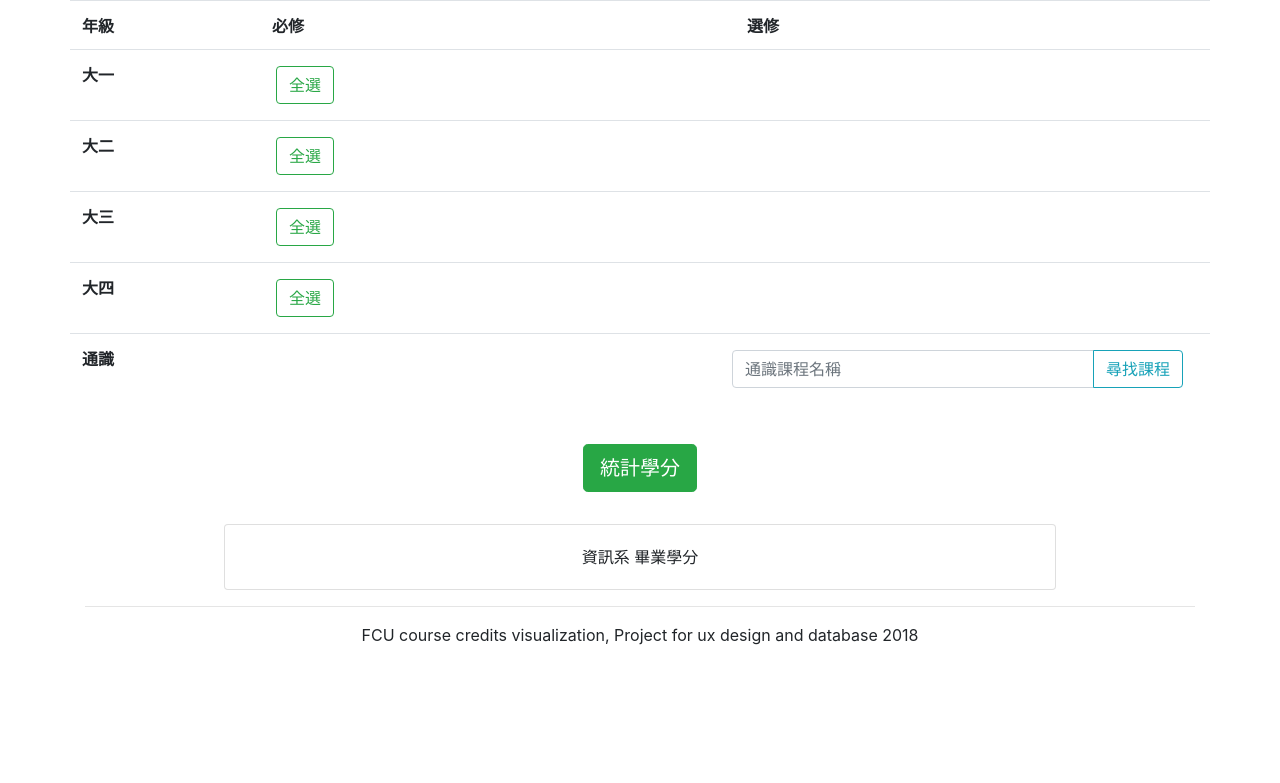
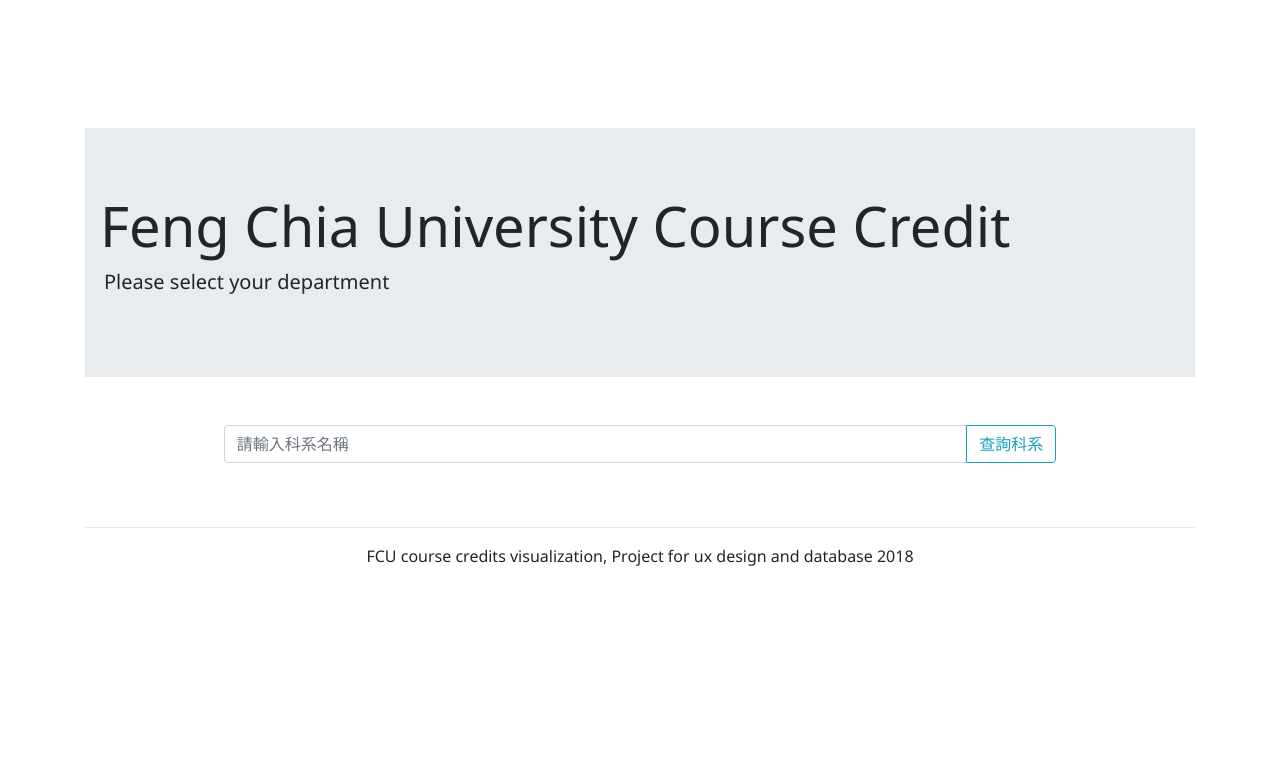
Before and after one commit to david90103/fcu-course-credit, a Flask app: template templates/index.html in a window 1280 px wide. Shown: the top 783 px of the page. Run offline with Flask 2, Linux system fonts and the light colour scheme; the template is opened without the code that fills it, so the values that code supplies are empty; some libraries are stand-ins or nearby versions.

Commit message:
modify index page

```diff
--- a/app.py
+++ b/app.py
@@ -5,11 +5,11 @@ import database
 app = Flask(__name__)
 
 
-@app.route('/getClassList', methods=['POST'])
+@app.route('/getClassList', methods=['GET'])
 def getClassList():
     required = [[], [], [], [], []]
     elective = [[], [], [], [], []]
-    for c in database.getClassList(request.form['unit']):
+    for c in database.getClassList(request.args.get('unit')):
         if c[4] > 4:
             if c[2] == '必修':
                 required[0].append(c[0])
@@ -20,24 +20,24 @@ def getClassList():
                 required[c[4]].append(c[0])
             else:
                 elective[c[4]].append(c[0])
-    return render_template('index.html', data=[required, elective])
+    return render_template('courseList.html', data=[required, elective])
 
 
-@app.route('/ajaxFindClass')
+@app.route('/ajax/findClass')
 def ajaxFindClass():
-    target = request.args.get('text')
+    target = request.args.get('name')
     data = database.findGeneral(target)
     if len(data) > 0:
         res = {'content': data}
     else:
         res = {'content': None}
-    # print (res)
     return json.dumps(res)
 
 
 @app.route('/')
 def index():
-    return render_template('form.html')
+    d = database.getDeptList()
+    return render_template('index.html', data=d)
 
 
 if __name__ == "__main__":
--- a/templates/base.html
+++ b/templates/base.html
@@ -5,6 +5,11 @@
   <meta name="viewport" content="width=device-width, initial-scale=1, shrink-to-fit=no">
   <link rel="stylesheet" href="https://stackpath.bootstrapcdn.com/bootstrap/4.1.3/css/bootstrap.min.css" integrity="sha384-MCw98/SFnGE8fJT3GXwEOngsV7Zt27NXFoaoApmYm81iuXoPkFOJwJ8ERdknLPMO" crossorigin="anonymous">
   <script src="https://ajax.googleapis.com/ajax/libs/jquery/3.3.1/jquery.min.js"></script>
+  <style>
+    body {
+      font-family: "微軟正黑體", "Microsoft JhengHei", "Segoe UI Semibold", "Segoe UI", "Lucida Grande", Verdana, Arial, Helvetica, sans-serif;
+    }
+  </style>
 </head>
 
 <body>
@@ -15,7 +20,7 @@
     <p class="text-center">FCU course credits visualization, Project for ux design and database 2018</p>
   </footer>
   <script src="static/js/smooth.js"></script>
-  <script src="https://cdnjs.cloudflare.com/ajax/libs/popper.js/1.14.3/umd/popper.min.js" integrity="sha384-ZMP7rVo3mIykV+2+9J3UJ46jBk0WLaUAdn689aCwoqbBJiSnjAK/l8WvCWPIPm49" crossorigin="anonymous"></script>
+  <script src="https://code.jquery.com/ui/1.12.1/jquery-ui.min.js" integrity="sha256-VazP97ZCwtekAsvgPBSUwPFKdrwD3unUfSGVYrahUqU=" crossorigin="anonymous"></script>
   <script src="https://stackpath.bootstrapcdn.com/bootstrap/4.1.3/js/bootstrap.min.js" integrity="sha384-ChfqqxuZUCnJSK3+MXmPNIyE6ZbWh2IMqE241rYiqJxyMiZ6OW/JmZQ5stwEULTy" crossorigin="anonymous"></script>
 </body>
 
--- a/templates/index.html
+++ b/templates/index.html
@@ -1,212 +1,53 @@
 {% extends "base.html" %}
 {% block content %}
 <div class="container">
-  <table class="table">
-    <tr class="row">
-      <th class="col-2">年級</th>
-      <th class="col-5">必修</th>
-      <th class="col-5">選修</th>
-    </tr>
-
-    <tr class="row">
-      <th class="col-2">大一</th>
-      <td class="col-5">
-        {% for c in data[0][1] %}
-        <button type="button" class="btn btn-outline-primary m-1 req01" data-toggle="button" aria-pressed="false">
-          {{c}}
+  <header class="m-5 p-3"></header>
+  <div class="jumbotron jumbotron-fluid">
+    <div class="container">
+      <h1 class="display-4">Feng Chia University Course Credit</h1>
+      <p class="lead ml-1"><strong>Please select your department</strong></p>
+    </div>
+  </div>
+  <div class="row input-group my-5 mx-auto w-75">
+    <input type="text" class="form-control" id="unitInput" placeholder="請輸入科系名稱">
+    <div class="input-group-append">
+      <button id="findbtn" class="btn btn-outline-info">查詢科系</button>
+    </div>
+  </div>
+  <div class="row" id="unitTable">
+    {% for key, value in data.items() %}
+    <div class="card m-2 row">
+      <div class="card-body">
+        <div class="card-title">
+          <h5 class="card-text text-info">{{ key }}</h5>
+        </div>
+        {% for i in value %}
+        <button class=" btn btn-outline-dark m-1 unitRequest" id="{{ i }}">
+          {{ i }}
         </button>
         {% endfor %}
-        <button type="button" id="selectAll01" class="btn btn-outline-success m-1">全選</button>
-      </td>
-      <td class="col-5">
-        {% for c in data[1][1] %}
-        <button type="button" class="btn btn-outline-primary m-1" data-toggle="button" aria-pressed="false">
-          {{c}}
-        </button>
-        {% endfor %}
-      </td>
-    </tr>
-
-    <tr class="row">
-      <th class="col-2">大二</th>
-      <td class="col-5">
-        {% for c in data[0][2] %}
-        <button type="button" class="btn btn-outline-primary m-1 req02" data-toggle="button" aria-pressed="false">
-          {{c}}
-        </button>
-        {% endfor %}
-        <button type="button" id="selectAll02" class="btn btn-outline-success m-1">全選</button>
-      </td>
-      <td class="col-5">
-        {% for c in data[1][2] %}
-        <button type="button" class="btn btn-outline-primary m-1" data-toggle="button" aria-pressed="false">
-          {{c}}
-        </button>
-        {% endfor %}
-      </td>
-    </tr>
-
-    <tr class="row">
-      <th class="col-2">大三</th>
-      <td class="col-5">
-        {% for c in data[0][3] %}
-        <button type="button" class="btn btn-outline-primary m-1 req03" data-toggle="button" aria-pressed="false">
-          {{c}}
-        </button>
-        {% endfor %}
-        <button type="button" id="selectAll03" class="btn btn-outline-success m-1">全選</button>
-      </td>
-      <td class="col-5">
-        {% for c in data[1][3] %}
-        <button type="button" class="btn btn-outline-primary m-1" data-toggle="button" aria-pressed="false">
-          {{c}}
-        </button>
-        {% endfor %}
-      </td>
-    </tr>
-
-    <tr class="row">
-      <th class="col-2">大四</th>
-      <td class="col-5">
-        {% for c in data[0][4] %}
-        <button type="button" class="btn btn-outline-primary m-1 req04" data-toggle="button" aria-pressed="false">
-          {{c}}
-        </button>
-        {% endfor %}
-        <button type="button" id="selectAll04" class="btn btn-outline-success m-1">全選</button>
-      </td>
-      <td class="col-5">
-        {% for c in data[1][4] %}
-        <button type="button" class="btn btn-outline-primary m-1" data-toggle="button" aria-pressed="false">
-          {{c}}
-        </button>
-        {% endfor %}
-      </td>
-    </tr>
-
-    <tr class="row">
-      <th class="col-2">通識</th>
-      <td class="col-5">
-        {% for c in data[0][0] %}
-        <button type="button" class="btn btn-outline-primary m-1" data-toggle="button" aria-pressed="false">
-          {{c}}
-        </button>
-        {% endfor %}
-      </td>
-      <td class="col-5">
-        <div class="row input-group my-1">
-          <input type="text" class="form-control" id="classInput" placeholder="通識課程名稱">
-          <div class="input-group-append">
-            <button id="findbtn" class="btn btn-outline-info mb-2">尋找課程</button>
-          </div>
-        </div>
-        <div class="row">
-          <div id="resultClass">
-          </div>
-        </div>
-      </td>
-    </tr>
-  </table>
-  <div class="row text-center">
-    <button class="btn btn-lg btn-success mx-auto m-3" id="chartBtn">統計學分</button>
-  </div>
-  <div class="card w-75 mx-auto m-3" id="chart">
-    <div class="card-body">
-      <p class="card-text text-center">資訊系 畢業學分</p>
+      </div>
     </div>
+    {% endfor %}
   </div>
 </div>
-
 <script>
   $(function() {
-    $("#selectAll01").click(() => {
-      $(".req01").click();
+    $("#findbtn").click(() => {
+      let target = '#' + $("#unitInput").val();
+      if ($(target).length === 0) {
+        alert("科系不存在")
+      } else {
+        $.smoothScroll({
+          scrollTarget: target
+        });
+        $(target).removeClass("btn-outline-dark");
+        $(target).addClass("btn-primary");
+      }
     });
-    $("#selectAll02").click(() => {
-      $(".req02").click();
-    });
-    $("#selectAll03").click(() => {
-      $(".req03").click();
-    });
-    $("#selectAll04").click(() => {
-      $(".req04").click();
-    });
-    $('#findbtn').on('click', () => {
-      $.ajax({
-        url: '/ajaxFindClass',
-        data: {
-          text: $("#classInput").val()
-        },
-        success: (d) => {
-          let data = JSON.parse(d);
-          if (!data['content']) alert('查無課程!');
-          else {
-            for (let i = 0; i < data['content'].length; i++) {
-              let exists = false;
-              let content = data['content'][i][0];
-              var buttons = $('<button type="button" class="btn btn-outline-primary m-1" data-toggle="button" aria-pressed="false">' +
-                content + '</button>');
-              $('#resultClass').children('button').each((index, elem) => {
-                if ($(elem).text() === content) exists = true;
-              })
-              if (!exists) buttons.appendTo('#resultClass');
-            }
-          }
-        }
-      });
-    });
-    $("#chartBtn").click(() => {
-      buildChart();
-      $.smoothScroll({
-        scrollTarget: '#footer'
-      });
+    $(".unitRequest").click((event) => {
+      window.location = '/getClassList?unit=' + event.target.id;
     });
   });
 </script>
-
-<script src="https://cdnjs.cloudflare.com/ajax/libs/Chart.js/2.7.3/Chart.bundle.min.js" integrity="sha256-MZo5XY1Ah7Z2Aui4/alkfeiq3CopMdV/bbkc/Sh41+s=" crossorigin="anonymous"></script>
-<script>
-  function buildChart() {
-    if ($('#chart canvas').length == 0) {
-      let c = $('<canvas id="myChart"></canvas>');
-      c.appendTo('#chart');
-    }
-    var ctx = document.getElementById("myChart").getContext('2d');
-    var myChart = new Chart(ctx, {
-      type: 'horizontalBar',
-      data: {
-        labels: ["系必修", "學程必修", "學程選修", "系選修", "外系學分", "通識"],
-        datasets: [{
-          data: [12, 19, 3, 5, 8, 4, 12],
-          backgroundColor: [
-            'rgba(255, 99, 132, 0.2)',
-            'rgba(54, 162, 235, 0.2)',
-            'rgba(255, 206, 86, 0.2)',
-            'rgba(75, 192, 192, 0.2)',
-            'rgba(153, 102, 255, 0.2)',
-            'rgba(255, 159, 64, 0.2)'
-          ],
-          borderColor: [
-            'rgba(255,99,132,1)',
-            'rgba(54, 162, 235, 1)',
-            'rgba(255, 206, 86, 1)',
-            'rgba(75, 192, 192, 1)',
-            'rgba(153, 102, 255, 1)',
-            'rgba(255, 159, 64, 1)'
-          ],
-          borderWidth: 1
-        }]
-      },
-      options: {
-        scales: {
-          yAxes: [{
-            ticks: {
-              beginAtZero: true
-            }
-          }]
-        }
-      }
-    });
-  }
-</script>
 {% endblock content %}
```
Also changed, not shown: database.py (+14 -0 lines), templates/courseList.html (added, +215 -0 lines), templates/form.html (deleted, +0 -7 lines).
